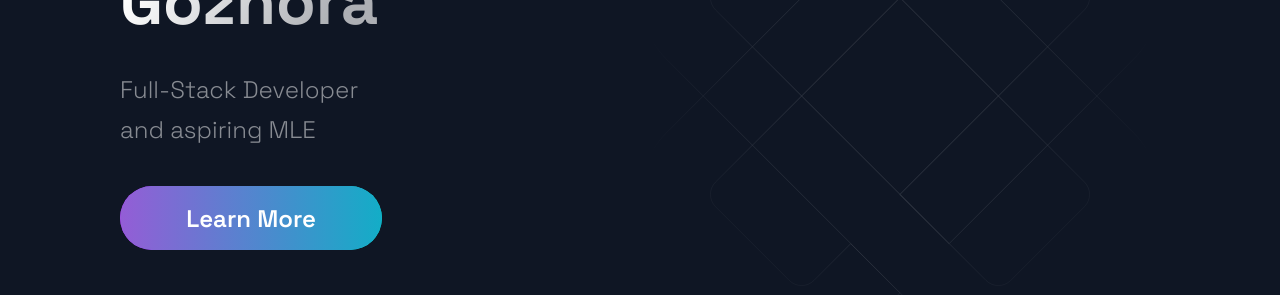
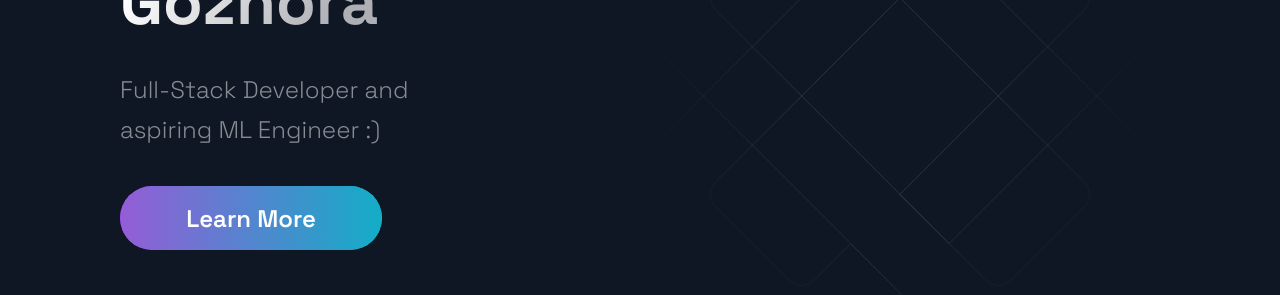
Before and after one commit to TanyaradzwaGozhora/web_portfolio, a Next.js app: page / in a window 1280 px wide. Shown: the part 276-571 px from the top of the page. Built offline with nearby package versions, Linux system fonts and the light colour scheme.

Commit message:
Deployed

```diff
--- a/package.json
+++ b/package.json
@@ -5,8 +5,8 @@
   "scripts": {
     "dev": "next dev",
     "build": "next build && next export",
-    "start": "next start",
-    "export": "next export"
+    "export": "next export",
+    "start": "next start"
   },
   "dependencies": {
     "next": "10.2.3",
--- a/src/components/Hero/Hero.js
+++ b/src/components/Hero/Hero.js
@@ -6,9 +6,7 @@ import { LeftSection } from './HeroStyles';
 import Typist from 'react-typist';
 
 
-const typistStyles = {
-  display:"inline-block"
-};
+
 
 const Hero = (props) => (
   <div>
@@ -22,10 +20,9 @@ const Hero = (props) => (
           <Typist cursor={{ show: false, hideWhenDone: true, hideWhenDoneDelay: 0 }}>
 
           <SectionText >
-            Full-Stack Developer <br/>
-            and full fledged
+            Full-Stack Developer and <br/>full fledged
           <Typist.Backspace count={12} delay={200} />
-            aspiring MLE
+            aspiring ML Engineer :)
           </SectionText>
         </Typist>
 
```
